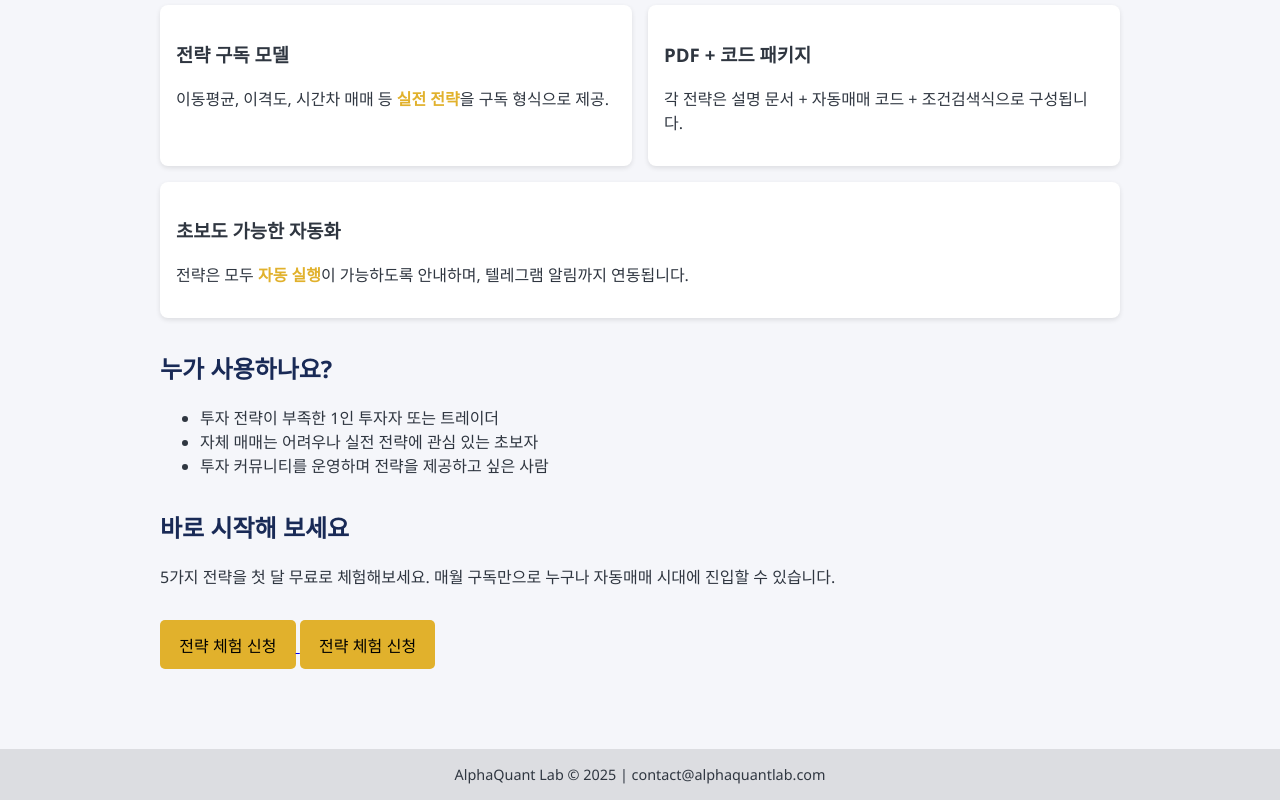
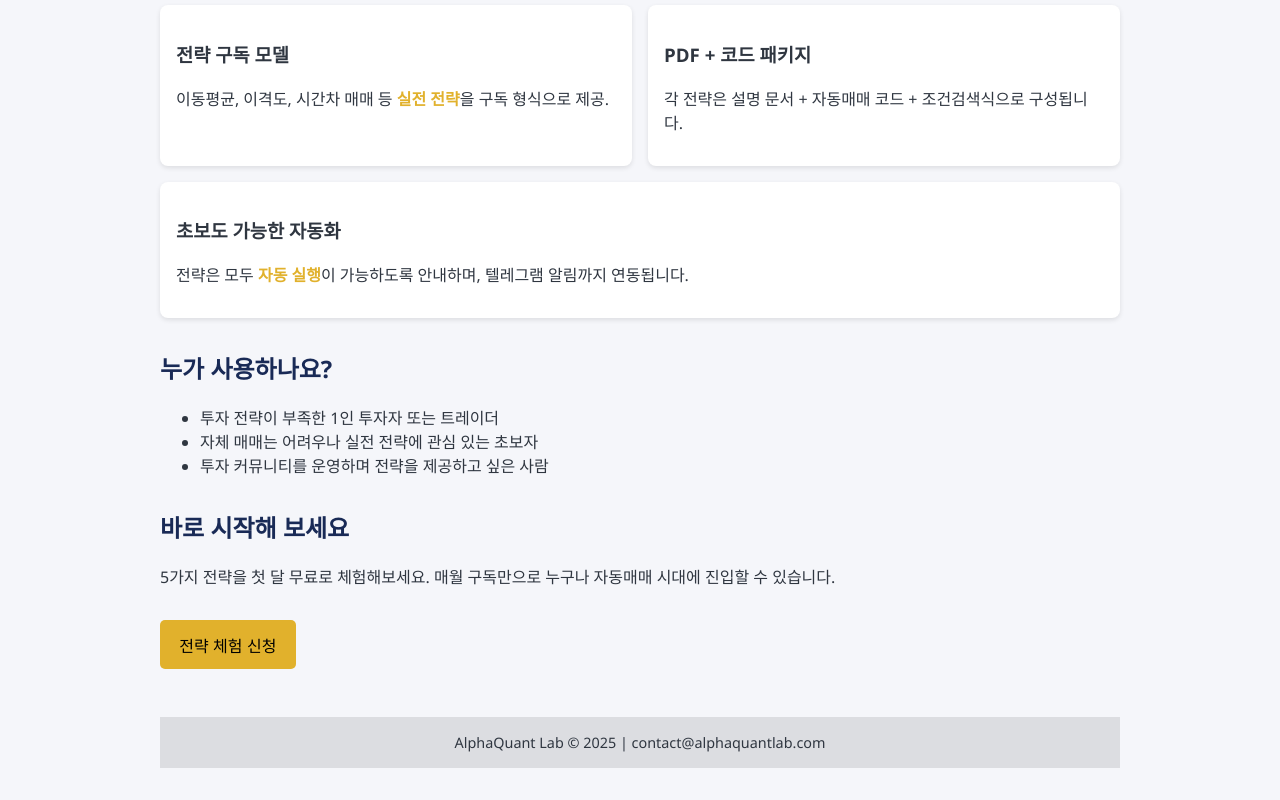
Before and after one commit to kimdongyoon-coder/alphaquantlab, a plain HTML site: page index.html in a window 1280 px wide. Shown: the part 313-1113 px from the top of the page. Drawn offline with Linux system fonts and the light colour scheme.

Commit message:
Update index.html

```diff
--- a/index.html
+++ b/index.html
@@ -55,8 +55,6 @@
   </button>
   </a>
 
-    <button style="margin-top:1rem; padding:0.8rem 1.2rem; font-size:1rem; background:#e1b12c; border:none; border-radius:5px; cursor:pointer;">전략 체험 신청</button>
-  </section>
 
   <footer>
     AlphaQuant Lab © 2025 | contact@alphaquantlab.com
```
